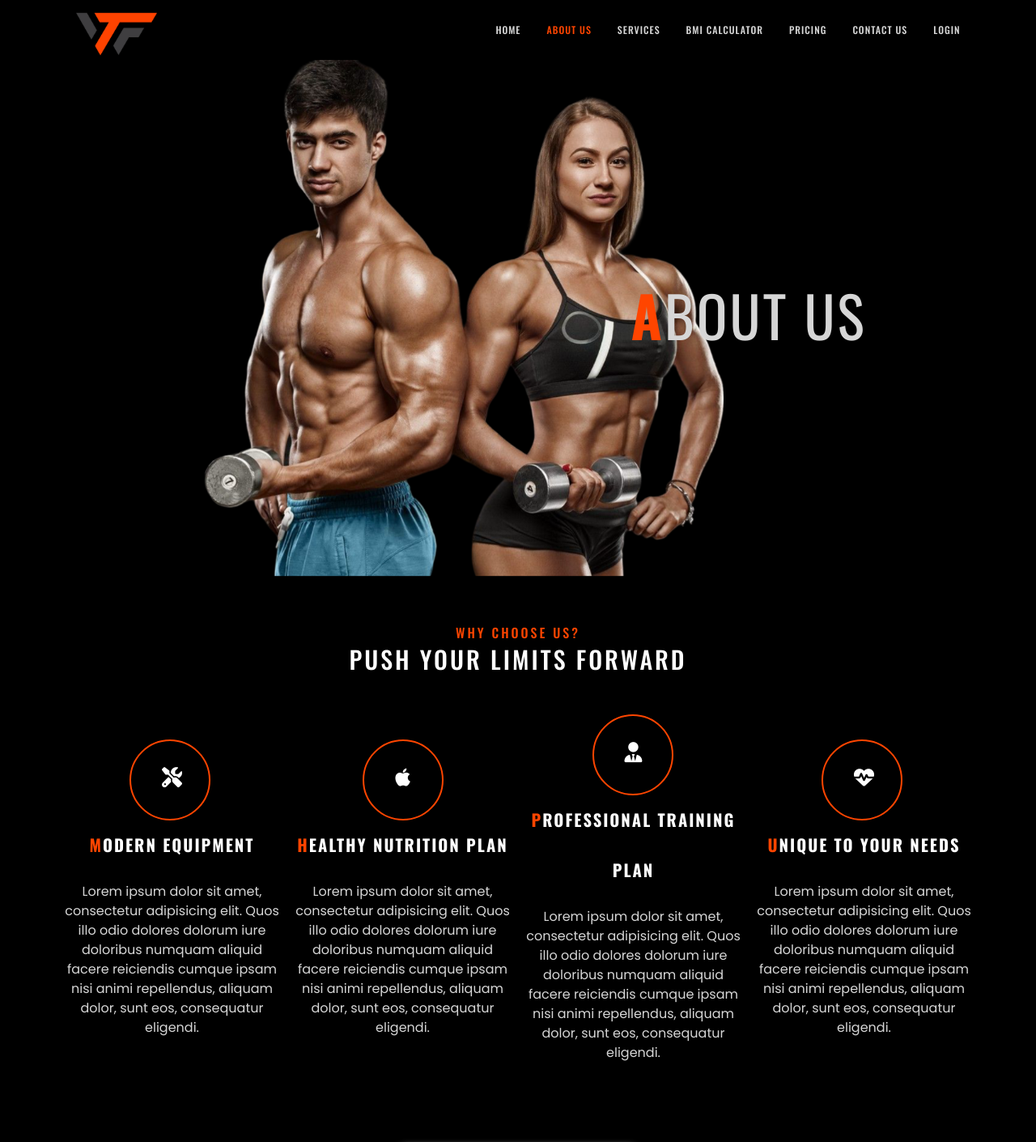
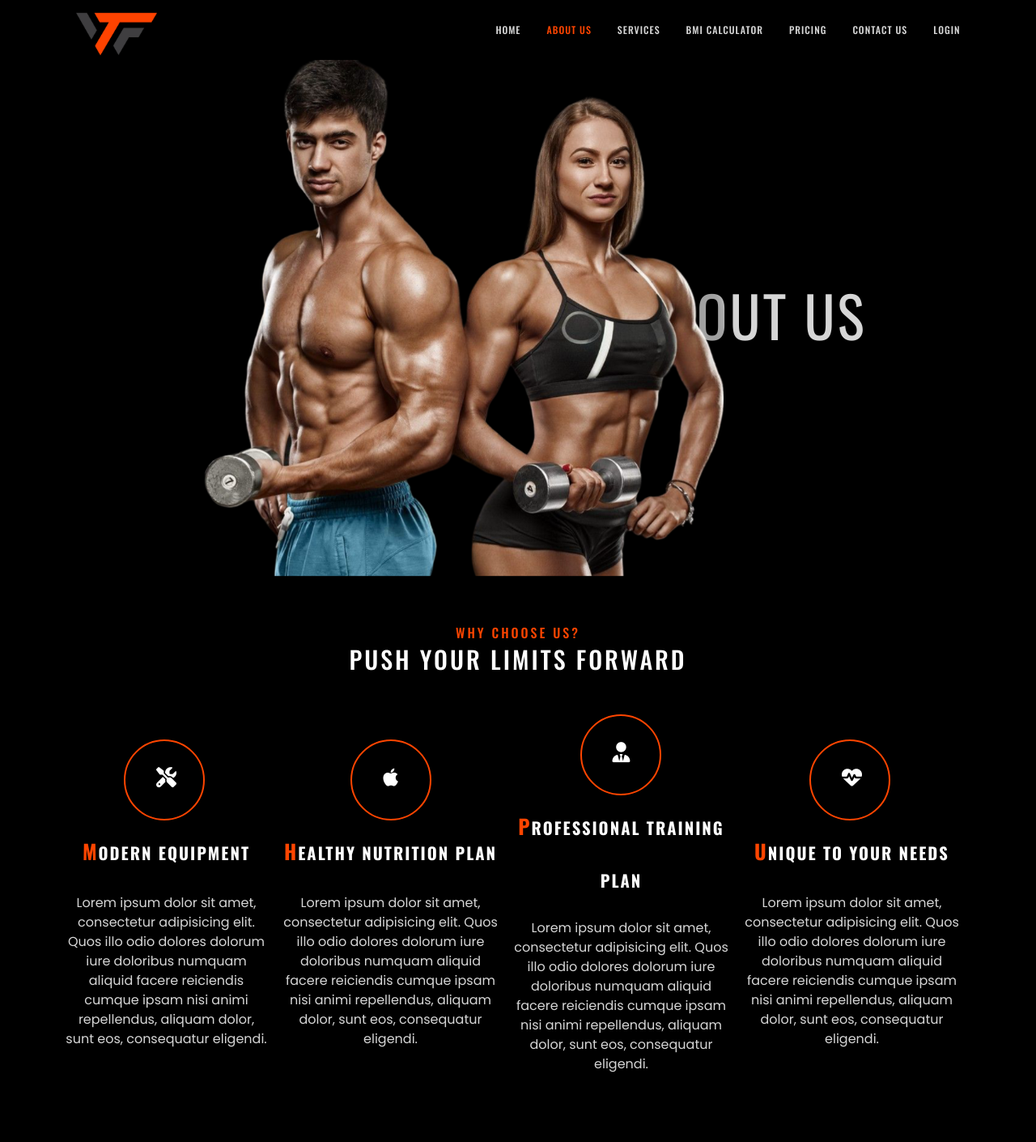
Before and after one commit to SatishKonduru/rskWFT, an Angular app: page /aboutus in a window 1280 px wide. Shown: the top 1410 px of the page at 81% size. Built offline with nearby package versions, Linux system fonts and the light colour scheme.

Commit message:
small font update

```diff
--- a/src/app/public-pages/about-us/about-us.component.css
+++ b/src/app/public-pages/about-us/about-us.component.css
@@ -13,12 +13,14 @@
 
 .img-section:hover img{
   transform: translateY(-3rem) scale(1.15);
+
 }
 .text-section{
   display: flex;
   justify-content: center;
   align-items: center;
   font-size: var(--heading-section);
+  z-index: -1;
 }
 .text-section p::first-letter{
   color: var(--bg-primary);
@@ -32,9 +34,9 @@
 
 /* Why Choose */
 .why-section{
-  display: block;
-  justify-content: center;
-  align-items: center;
+  /* display: block; */
+  /* justify-content: center;
+  align-items: center; */
   margin-bottom: 5rem;
 }
 .why-section h6{
@@ -72,9 +74,9 @@
 .modern-equipment p .icon{
   font-size: 2.5rem;
   color: white;
-  margin-bottom: 2rem;transition: all .3s;
+  margin-bottom: 2rem;
   position: relative;
-  transition: all 0.5s ease;
+  transition: all .5s ease;
 }
 .icon::after{
   content: "";
@@ -93,7 +95,6 @@
 
 }
 .icon:hover::after{
-
   background-color: var(--bg-primary);
   border: 5px solid #fff;
 }
@@ -110,6 +111,7 @@
 }
 .modern-equipment h2::first-letter{
   color: var(--bg-primary);
+  font-size: 2.5rem;
 }
 .modern-equipment-description {
   margin-top: 10px;
--- a/src/app/public-pages/about-us/about-us.component.html
+++ b/src/app/public-pages/about-us/about-us.component.html
@@ -9,14 +9,14 @@
     </div>
   </div>
 <!-- First Row Ends... -->
- <!-- Row 2 Starts -->
+ <!-- Row 2 Starts : Why Choose-->
  <div class="row mt-3">
   <div class="col-12 why-section">
     <h6>Why Choose Us?</h6>
     <h3>Push your limits forward</h3>
   </div>
 
-  <div class="col-12 col-md-3 modern-equipment" data-aos="flip-left">
+  <div class="row col-12 col-md-3 modern-equipment" data-aos="flip-left">
     <p><i class="fa-solid fa-screwdriver-wrench icon"></i></p>
     <h2>Modern Equipment</h2>
     <div class="modern-equipment-description">
@@ -46,7 +46,7 @@
   </div>
  </div>
  <!-- Row 2 Ends -->
- <!-- Row 3 Starts -->
+ <!-- Row 3 Starts : Our Team-->
  <div class="wrapper">
 
   <div class="title">
```
